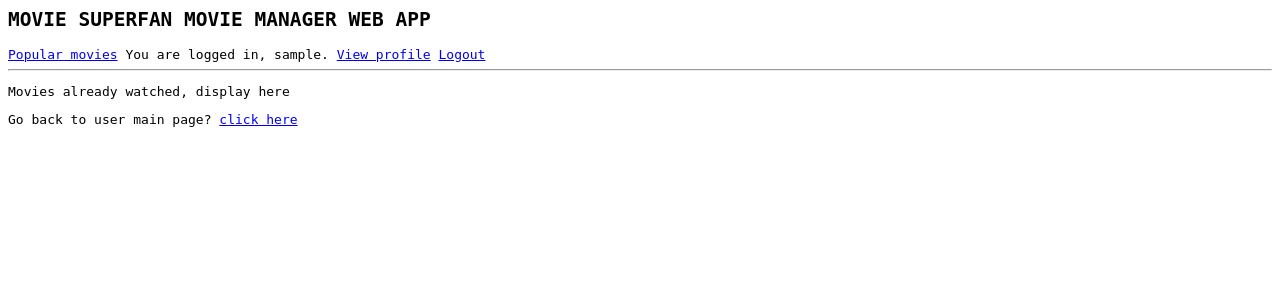
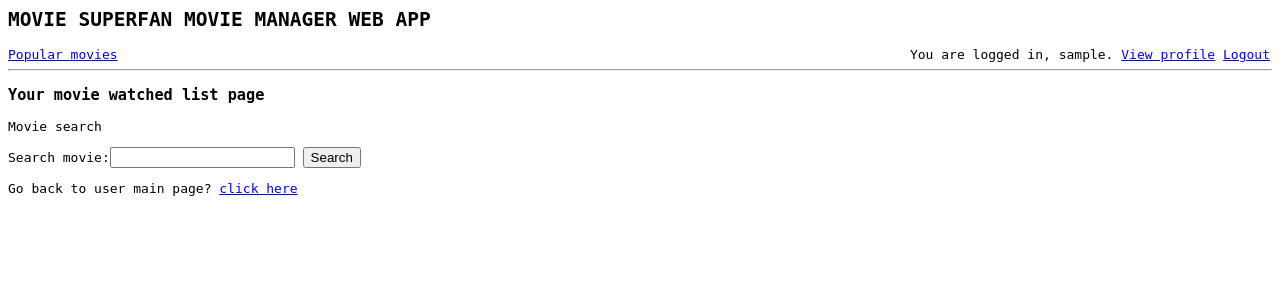
Before and after one commit to dillik539/movie_manager, a Django app: page /user/movies/watchedlist/ in a window 1280 px wide. Shown: the top 300 px of the page. Run offline with Django 3.2, Linux system fonts and the light colour scheme; the visitor is signed in with stand-in values (Sample User, id 1).

Commit message:
created datastore.py, movie.html, and updated the codes.

```diff
--- a/movie_management_app/forms.py
+++ b/movie_management_app/forms.py
@@ -60,3 +60,12 @@ class RegistrationForm(UserCreationForm):
             user.save()
 
         return user
+
+class WatchListForm(forms.Form):
+    search_movie = forms.CharField(label = 'Search movie', max_length = 200)
+
+class WatchedListForm(forms.Form):
+    search_movie = forms.CharField(label = 'Search movie', max_length = 200)
+
+class PopularMoviesForm(forms.Form):
+    search_movie = forms.CharField(label = 'Search popular movie',max_length = 200)
--- a/movie_management_app/static/css/base_style.css
+++ b/movie_management_app/static/css/base_style.css
@@ -2,7 +2,7 @@ body {
   font-family: monospace;
 }
 
-#login {
+#welcome_msg, #login {
   position: absolute;
   right: 0px;
   padding-right: 10px;
--- a/movie_management_app/templates/movie_management_app/base.html
+++ b/movie_management_app/templates/movie_management_app/base.html
@@ -10,7 +10,7 @@
 <h2>MOVIE SUPERFAN MOVIE MANAGER WEB APP</h2>
 
 
-<id='popularmovies'><a href="{% url 'popular_movies' %}">Popular movies</a>
+<a href="{% url 'popular_movies' %}">Popular movies</a>
 {% if user.is_authenticated %}
   <span id='welcome_msg'>You are logged in, {{ user.username }}</a>. <a href="{% url 'my_profile' %}">View profile</a> <a href="{% url 'logout' %}?next={% url 'homepage' %}">Logout</a></span>
 {% else %}
--- a/movie_management_app/templates/movie_management_app/my_profile.html
+++ b/movie_management_app/templates/movie_management_app/my_profile.html
@@ -4,4 +4,6 @@
 
 <h3>My profile</h3>
 
+<p>Go back to user main page?<a href = "{% url 'user' %}">click here</a></p>
+
 {% endblock %}
--- a/movie_management_app/templates/movie_management_app/watchedlist.html
+++ b/movie_management_app/templates/movie_management_app/watchedlist.html
@@ -2,7 +2,15 @@
 
 {% block content %}
 
-<p>Movies already watched, display here</p>
+<h3>Your movie watched list page</h3>
+
+<div>
+  <p>Movie search</p>
+  <form action = "{% url 'watched_list' %}">
+    {{ form }}
+    <input type = 'submit' value = 'Search' />
+  </form>
+</div>
 
 <p>Go back to user main page? <a href = "{% url 'user' %}">click here</a></p>
 
--- a/movie_management_app/urls.py
+++ b/movie_management_app/urls.py
@@ -11,4 +11,5 @@ urlpatterns = [
     url(r'^user/$', views.user, name = 'user'),
     url(r'^user/movies/watchlist/$', views.watch_list, name = 'watch_list'),
     url(r'^user/movies/watchedlist/$', views.watched_list, name = 'watched_list'),
+    url(r'^user/movies/watchlist/$', views.movie_list, name = 'movie_list'),
 ]
--- a/movie_management_app/views.py
+++ b/movie_management_app/views.py
@@ -1,13 +1,17 @@
 from django.shortcuts import render, redirect
-from .forms import RegistrationForm
+from .forms import RegistrationForm, WatchedListForm, WatchListForm, PopularMoviesForm
 from django.contrib.auth import authenticate, login, logout
+import requests
+
 
 # Create your views here.
 def homepage(request):
     return render(request, 'movie_management_app/homepage.html')
 
 def popularMovies(request):
-    return render(request, 'movie_management_app/popular_movies.html')
+    form = PopularMoviesForm()
+    search_movie = request.GET.get('search_movie')
+    return render(request, 'movie_management_app/popular_movies.html', {'form': form})
 
 # def login(request):
 #     return render(request, 'movie_management_app/login.html')
@@ -25,10 +29,25 @@ def user(request):
     return render(request, 'movie_management_app/user.html')
 
 def watch_list(request):
-    return render(request, 'movie_management_app/watchlist.html')
+    form = WatchListForm()
+    search_movie = request.GET.get('search_movie')
+    return render(request, 'movie_management_app/watchlist.html', {'form' : form})
+
+def movie_list(request):
+    apikey = 'd14fee3e'
+    movie = []
+    if 'search_movie' in request.GET:
+        title = request.GET.get('search_movie')
+        url = 'http://www.omdbapi.com/'+apikey+'&'+title
+        response = requests.get(url)
+        movie = response.json()['Title']
+
+    return render(request, 'movie_management_app/movie.html', {'movie':movie[0]})
 
 def watched_list(request):
-    return render(request, 'movie_management_app/watchedlist.html')
+    form = WatchedListForm()
+    search_movie = request.GET.get('search_movie')
+    return render(request, 'movie_management_app/watchedlist.html', {'form': form})
 def register(request):
 
     if request.method == 'POST':
```
Also changed, not shown: movie_management_app/datastore.py (added, +12 -0 lines), movie_management_app/movie_data.py (+12 -6 lines), movie_management_app/templates/movie.html (added, +15 -0 lines), movie_management_app/templates/movie_management_app/popular_movies.html (+12 -0 lines), movie_management_app/templates/movie_management_app/watchlist.html (+8 -2 lines).
